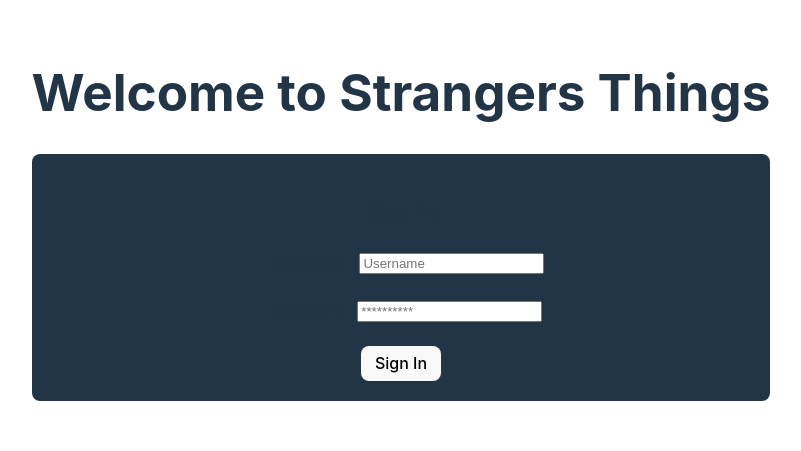
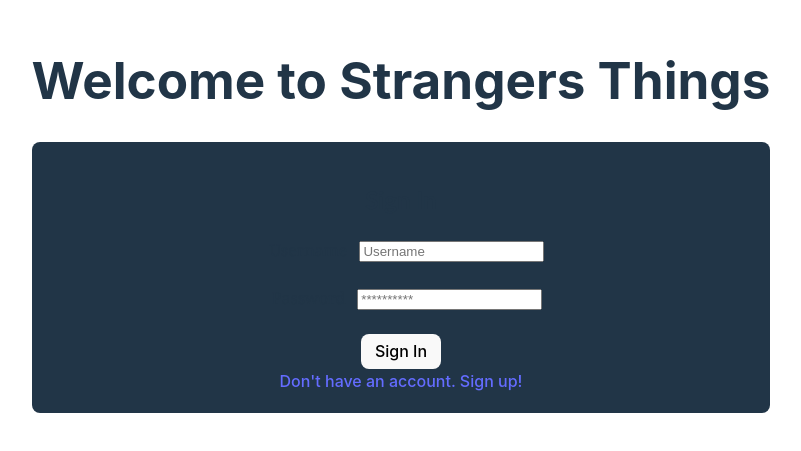
Before and after one commit to Dnerdgit/Block30StrangerThings, a React (Vite) app in the folder strangersthings/: page / in a window 1280 px wide. Shown: the part 185-636 px from the top of the page, without its empty margins (239-1040 px from the left). Built offline with nearby package versions, Linux system fonts and the light colour scheme.

Commit message:
Working on Auth's sudden errors

```diff
--- a/strangersthings/src/components/Authenticate.jsx
+++ b/strangersthings/src/components/Authenticate.jsx
@@ -1,4 +1,4 @@
-import { AuthProvider } from 'react-auth-kit'
+// import { AuthProvider } from 'react-auth-kit'
 import { createContext, useContext, useState } from 'react'
 import { useLocalStorage } from '../hooks/useLocalStorage'
 
--- a/strangersthings/src/components/CreateAccount.jsx
+++ b/strangersthings/src/components/CreateAccount.jsx
@@ -27,7 +27,6 @@ export default function CreateAccount() {
             const parsedConfirm = JSON.parse(savedConfirm);
             return parsedConfirm || "";
         })
-
 
         const {
             register,
@@ -125,8 +124,31 @@ export default function CreateAccount() {
                     <br/>
                     <br/>
                     <button onClick={(() => (setConfirmPass(password) ))}>Submit</button>
+                    <br/>
+                    <a className="login-account" href="/">Already haven an account. Sign In.</a>
             </form>
         </div>
 
     )
 }
+
+// (setPassword === password) ? 'Login Accepted' : password
+
+
+// const [username, setUsername] = useState(() => {
+        //     const savedUser = localStorage.getItem("Username");
+        //     const parsedUser = JSON.parse(savedUser);
+        //     return parsedUser || "";
+        // });
+
+// const [password, setPassword] = useState(() => {
+        //     const savedPass = localStorage.getItem("Password");
+        //     const parsedPass = JSON.parse(savedPass);
+        //     return parsedPass || "";
+        // });
+
+// const [confirmPass, setConfirmPass] = useState(() => {
+        //     const savedConfirm = localStorage.getItem("Confirm");
+        //     const parsedConfirm = JSON.parse(savedConfirm);
+        //     return parsedConfirm || "";
+        // });
--- a/strangersthings/src/components/SignIn.jsx
+++ b/strangersthings/src/components/SignIn.jsx
@@ -3,7 +3,6 @@ import { SignInData } from "../API";
 import { useNavigate } from 'react-router-dom';
 import { useForm } from 'react-hook-form';
 import { useLocalStorage } from '../hooks/useLocalStorage';
-// import { useAuth } from './Authenticate';
 
 export default function SignInPage() {
     const [username, setUsername] = useLocalStorage("Username", "");
@@ -20,7 +19,6 @@ export default function SignInPage() {
             return parsedPass || "";
         });
 
-    // const { handleAuth } = useAuth();
     const {
         register,
         handleSubmit,
@@ -36,11 +34,9 @@ export default function SignInPage() {
         const response = await SignInData(username, password);
         event.preventDefault();
         if (response.success) {
-            // handleAuth(true);
             navigate("/posts");
         } else {
             setError(errors);
-            // handleAuth(false);
         }
    }
 
@@ -51,8 +47,8 @@ export default function SignInPage() {
             <h1>Welcome to Strangers Things</h1>
         </div>
 
-        <div className="signInApp">
-            <h2>Sign In</h2>
+    <div className="signInApp">
+        <h2>Sign In</h2>
             <form onSubmit={handleSubmit(onSubmit)} className='sign-up-form'>
                 <label>
                     Username
@@ -90,7 +86,8 @@ export default function SignInPage() {
                     <br/>
 
                     <button onClick={(() => (setPassword(password)))}>Sign In</button>
-
+                    <br/>
+                    <a className="make-account" href="/create">Don't have an account. Sign up!</a>
             </form>
         </div>
     </div>
```
Also changed, not shown: strangersthings/src/App.jsx (+8 -8 lines).
